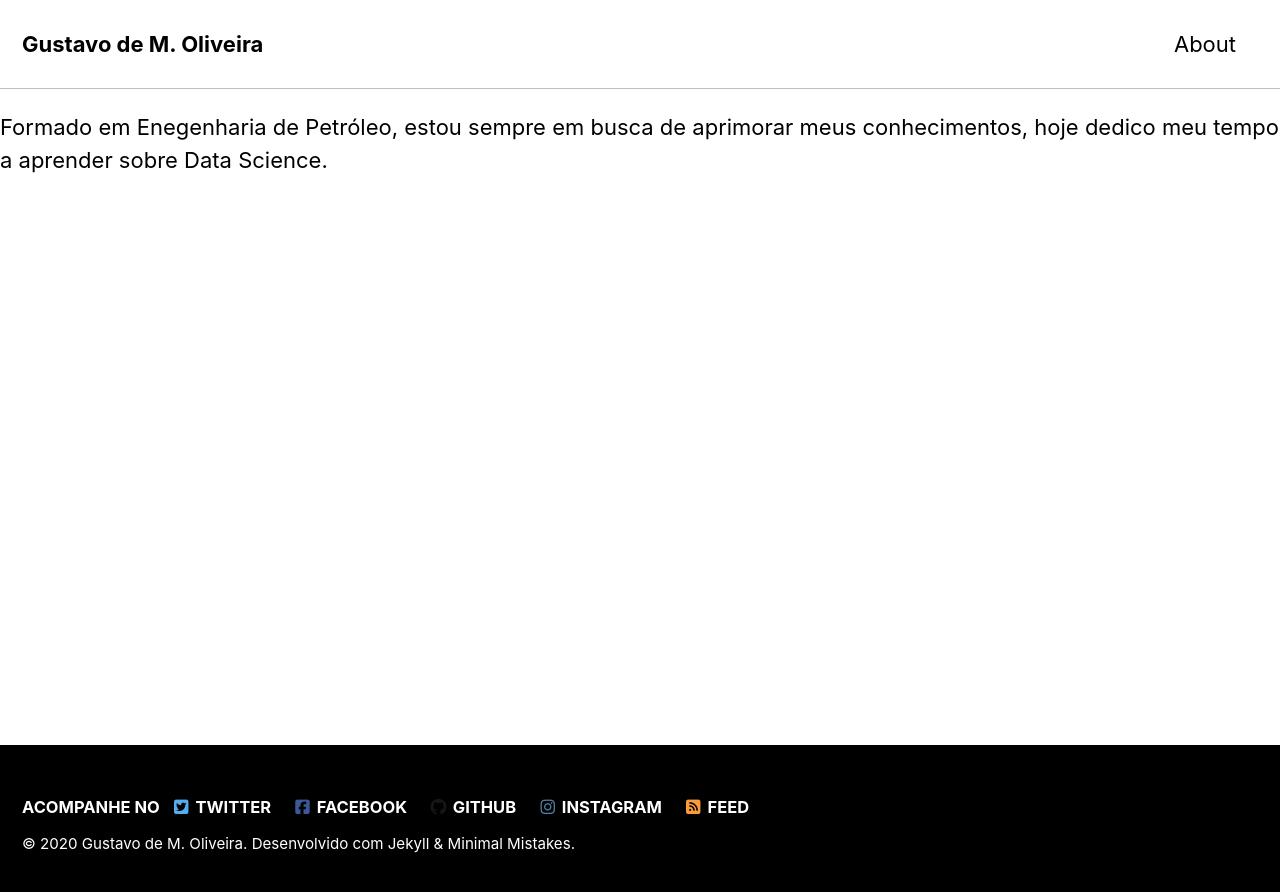
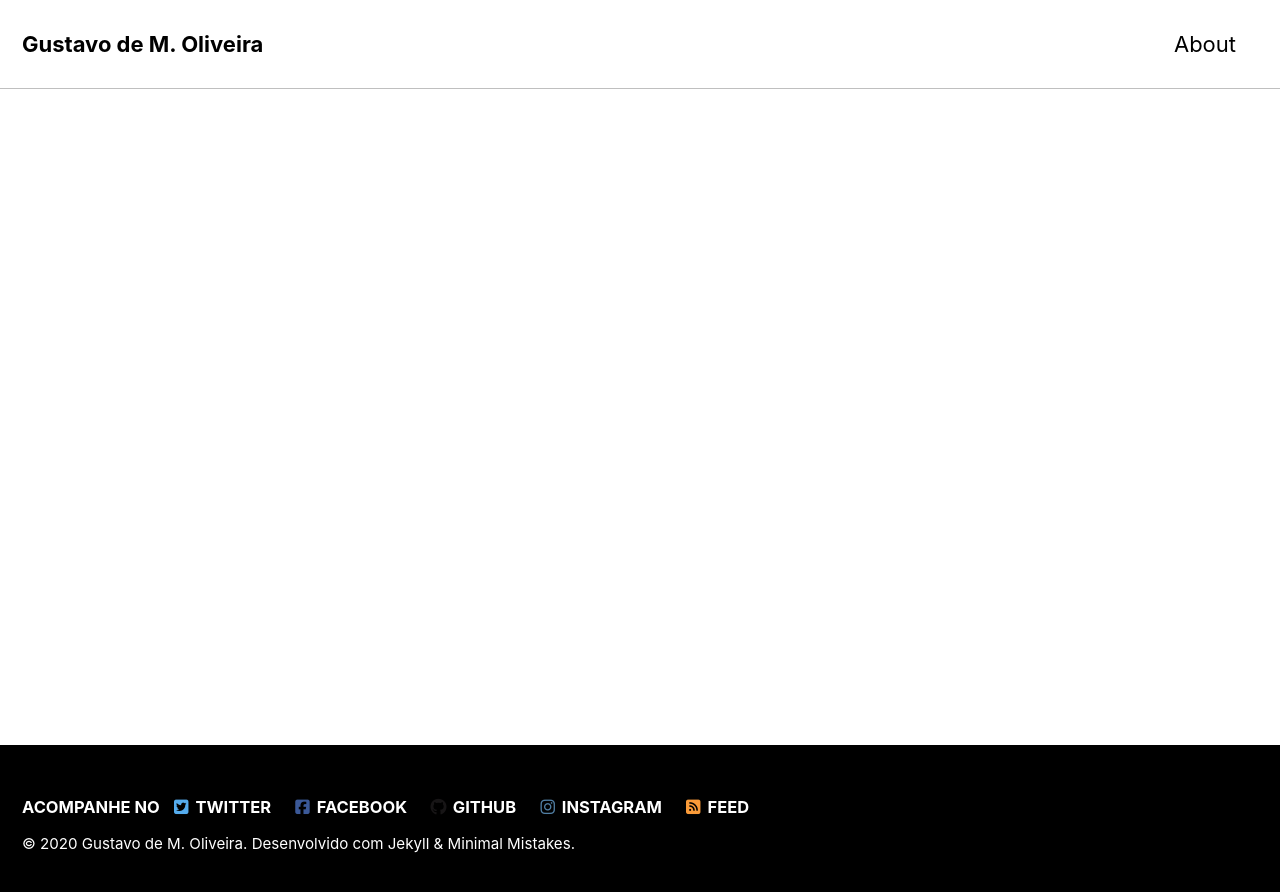
Before and after one commit to gstw7/gstw7.github.io, a Jekyll site: the page built from _pages/about.md, in a window 1280 px wide. Shown: the top 892 px of the page. Built offline with Jekyll 4.4.1, drawn with Linux system fonts in a browser that asks for light colours; cached includes are drawn as plain includes; nearby versions of some CDN libraries; our own code applies the rules of GitHub Pages for plain Markdown files.

Commit message:
Correção About

```diff
--- a/_pages/about.md
+++ b/_pages/about.md
@@ -1,9 +1,4 @@
 ---
 title: "About"
 permalink: /about/
-
 ---
-
-
-Formado em Enegenharia de Petróleo, estou sempre em busca de aprimorar meus conhecimentos,
-hoje dedico meu tempo a aprender sobre Data Science.
```
